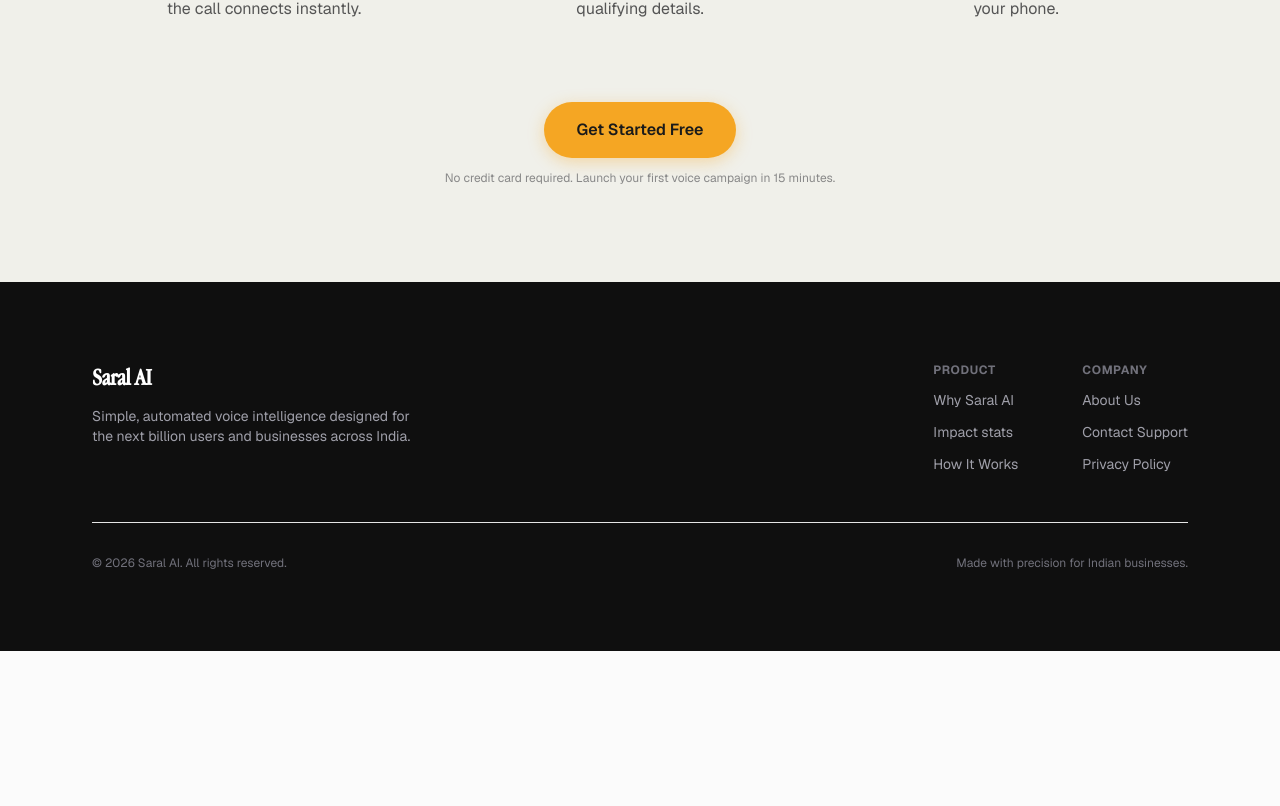
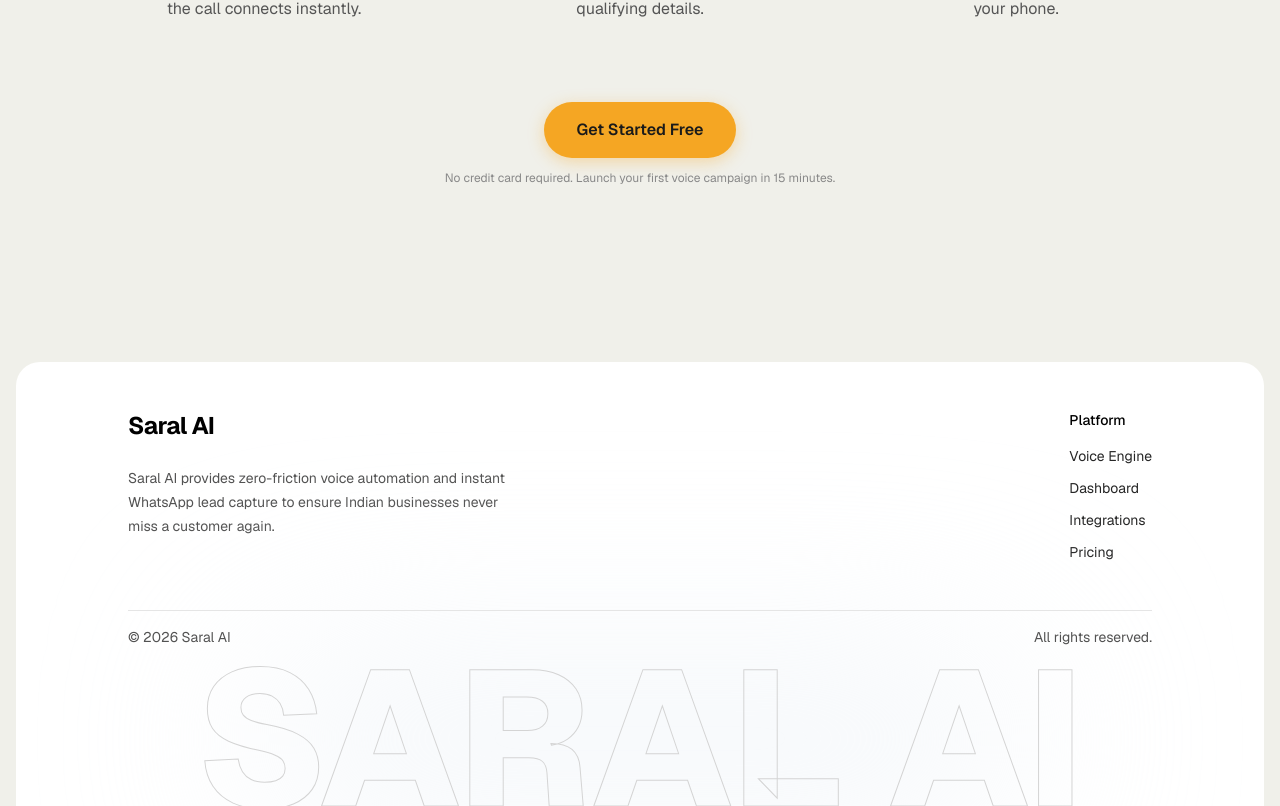
Before and after one commit to dhruvil-codes/saral-ai, a Next.js app: page / in a window 1280 px wide. Shown: the part 3070-3876 px from the top of the page. Before the commit the page ends 3721 px from the top, so only its background shows below. Built offline with nearby package versions, Linux system fonts and the light colour scheme.

Commit message:
Update footer component design

```diff
--- a/app/page.tsx
+++ b/app/page.tsx
@@ -10,6 +10,7 @@
 } from "../components/LineArt";
 import ProblemFeatures from "../components/ui/problem-features";
 import { Megaphone, Clock, UserX } from "lucide-react";
+import Footer from "../components/Footer";
 
 export default function Home() {
   return (
@@ -307,43 +308,8 @@
 
 
 
-      {/* 6. Footer (bg: --color-dark-bg) */}
-      <footer className="bg-[var(--color-dark-bg)] text-[var(--color-dark-text)] py-16 md:py-20">
-        <div className="max-w-[1160px] mx-auto px-4 md:px-8">
-          <div className="flex flex-col md:flex-row justify-between items-start gap-8 border-b border-zinc-800 pb-12">
-
-            <div className="max-w-xs">
-              <a href="#" className="font-display text-2xl font-bold tracking-tight text-white hover:opacity-90 transition-opacity block mb-3">
-                Saral AI
-              </a>
-              <p className="text-sm text-zinc-400">
-                Simple, automated voice intelligence designed for the next billion users and businesses across India.
-              </p>
-            </div>
-
-            <div className="flex flex-wrap gap-12 md:gap-16">
-              <div className="flex flex-col gap-3">
-                <span className="text-xs font-bold tracking-wider text-zinc-500 uppercase">Product</span>
-                <a href="#problem" className="text-sm text-zinc-400 hover:text-white transition-colors">Why Saral AI</a>
-                <a href="#stats" className="text-sm text-zinc-400 hover:text-white transition-colors">Impact stats</a>
-                <a href="#how-it-works" className="text-sm text-zinc-400 hover:text-white transition-colors">How It Works</a>
-              </div>
-              <div className="flex flex-col gap-3">
-                <span className="text-xs font-bold tracking-wider text-zinc-500 uppercase">Company</span>
-                <a href="#" className="text-sm text-zinc-400 hover:text-white transition-colors">About Us</a>
-                <a href="#" className="text-sm text-zinc-400 hover:text-white transition-colors">Contact Support</a>
-                <a href="#" className="text-sm text-zinc-400 hover:text-white transition-colors">Privacy Policy</a>
-              </div>
-            </div>
-
-          </div>
-
-          <div className="flex flex-col md:flex-row justify-between items-center gap-4 pt-8 text-xs text-zinc-500">
-            <span>© 2026 Saral AI. All rights reserved.</span>
-            <span>Made with precision for Indian businesses.</span>
-          </div>
-        </div>
-      </footer>
+      {/* 6. Footer */}
+      <Footer />
     </main>
   );
 }
--- /dev/null
+++ b/components/Footer.tsx
@@ -0,0 +1,56 @@
+import React from 'react';
+
+export default function Footer() {
+    return (
+        <>
+            <style>
+                {`
+                    @import url('https://fonts.googleapis.com/css2?family=Geist:wght@100..900&display=swap');
+                    .saral-footer-text {
+                        font-family: "Geist", sans-serif;
+                    }
+                `}
+            </style>
+            <div className='bg-[var(--color-surface-alt)] pt-20 px-4 saral-footer-text'>
+                <footer className="bg-white w-full max-w-[1350px] mx-auto text-black pt-8 lg:pt-12 px-4 sm:px-8 md:px-16 lg:px-28 rounded-tl-3xl rounded-tr-3xl overflow-hidden">
+                    <div className="max-w-7xl mx-auto grid grid-cols-1 lg:grid-cols-6 gap-8 md:gap-12">
+
+                        <div className="lg:col-span-3 space-y-6">
+                            {/* Saral AI Logo SVG or Text */}
+                            <a href="/" className="block">
+                                <h2 className="text-2xl font-bold tracking-tight">Saral AI</h2>
+                            </a>
+                            <p className="text-sm/6 text-neutral-600 max-w-96">
+                                Saral AI provides zero-friction voice automation and instant WhatsApp lead capture to ensure Indian businesses never miss a customer again.
+                            </p>
+                        </div>
+
+                        <div className="lg:col-span-3 flex lg:justify-end items-start">
+                            {/* Platform */}
+                            <div>
+                                <h3 className="font-medium text-sm mb-4">Platform</h3>
+                                <ul className="space-y-3 text-sm text-neutral-800">
+                                    <li><a href="#" className="hover:text-neutral-700">Voice Engine</a></li>
+                                    <li><a href="#" className="hover:text-neutral-700">Dashboard</a></li>
+                                    <li><a href="#" className="hover:text-neutral-700">Integrations</a></li>
+                                    <li><a href="#" className="hover:text-neutral-700">Pricing</a></li>
+                                </ul>
+                            </div>
+                        </div>
+                    </div>
+
+                    <div className="max-w-7xl mx-auto mt-12 pt-4 border-t border-neutral-300 flex justify-between items-center z-10 relative">
+                        <p className="text-neutral-600 text-sm">© 2026 Saral AI</p>
+                        <p className='text-sm text-neutral-600'>All rights reserved.</p>
+                    </div>
+                    <div className="relative">
+                        <div className="absolute inset-x-0 bottom-0 mx-auto w-full max-w-3xl h-full max-h-64 bg-slate-100 rounded-full blur-[100px] pointer-events-none"/>
+                        <h1 className="text-center font-extrabold leading-[0.7] text-transparent text-[clamp(3rem,15vw,15rem)] [-webkit-text-stroke:1px_#D4D4D4] mt-6 relative z-0">
+                            SARAL AI
+                        </h1>
+                    </div>
+                </footer>
+            </div>
+        </>
+    )
+}
```
Also changed, not shown: 1 other file (tests, documents, lock files or other folders).
